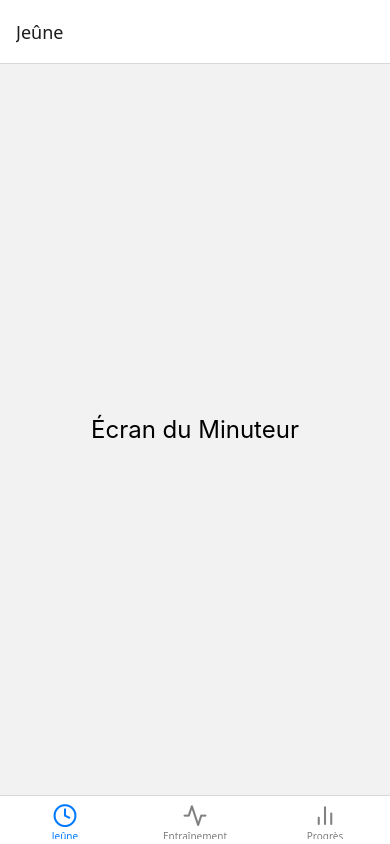
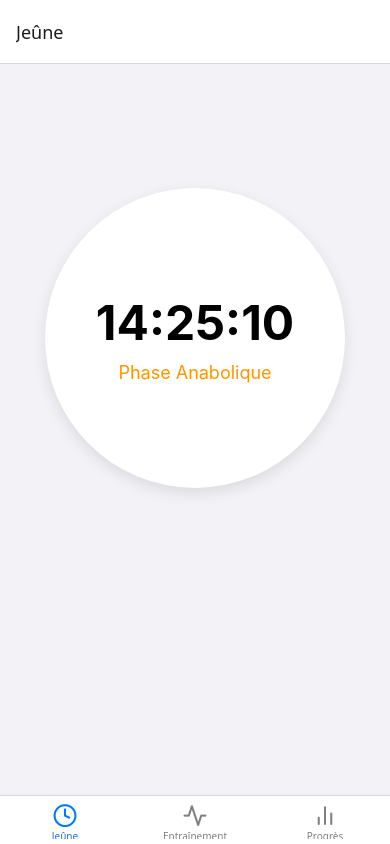
Before and after one commit to Sidjaah-maker/FlowUp, a React Native app: screen /Timer in a window 390 px wide. Built offline with nearby package versions, Linux system fonts and the light colour scheme.

Commit message:
feat: add timer screen components

```diff
--- /dev/null
+++ b/src/components/CircularProgress.tsx
@@ -0,0 +1,41 @@
+import React from 'react';
+import { View, Text, StyleSheet } from 'react-native';
+import { colors } from '../constants/colors';
+
+const CircularProgress = () => {
+  return (
+    <View style={styles.container}>
+      <Text style={styles.timeText}>14:25:10</Text>
+      <Text style={styles.phaseText}>Phase Anabolique</Text>
+    </View>
+  );
+};
+
+const styles = StyleSheet.create({
+  container: {
+    width: 300,
+    height: 300,
+    borderRadius: 150, // La moitié de la largeur/hauteur pour un cercle parfait
+    backgroundColor: colors.surface,
+    justifyContent: 'center',
+    alignItems: 'center',
+    // Ombre pour donner un effet de profondeur
+    shadowColor: '#000',
+    shadowOffset: { width: 0, height: 5 },
+    shadowOpacity: 0.1,
+    shadowRadius: 15,
+    elevation: 10,
+  },
+  timeText: {
+    fontSize: 48,
+    fontWeight: 'bold',
+    color: colors.textPrimary,
+  },
+  phaseText: {
+    fontSize: 18,
+    color: colors.secondary,
+    marginTop: 10,
+  },
+});
+
+export default CircularProgress;
--- /dev/null
+++ b/src/components/Container.tsx
@@ -0,0 +1,29 @@
+import React from 'react';
+import { View, StyleSheet, SafeAreaView, StatusBar } from 'react-native';
+import { colors } from '../constants/colors';
+
+interface ContainerProps {
+  children: React.ReactNode;
+}
+
+const Container: React.FC<ContainerProps> = ({ children }) => {
+  return (
+    <SafeAreaView style={styles.safeArea}>
+      <StatusBar barStyle="dark-content" backgroundColor={colors.background} />
+      <View style={styles.innerContainer}>{children}</View>
+    </SafeAreaView>
+  );
+};
+
+const styles = StyleSheet.create({
+  safeArea: {
+    flex: 1,
+    backgroundColor: colors.background,
+  },
+  innerContainer: {
+    flex: 1,
+    paddingHorizontal: 20, // Marges gauche et droite
+  },
+});
+
+export default Container;
--- a/src/screens/TimerScreen.tsx
+++ b/src/screens/TimerScreen.tsx
@@ -1,22 +1,33 @@
 import React from 'react';
-import { View, Text, StyleSheet } from 'react-native';
+import { View, StyleSheet } from 'react-native';
+
+// On importe nos nouveaux composants !
+import Container from '../components/Container';
+import CircularProgress from '../components/CircularProgress';
 
 function TimerScreen() {
   return (
-    <View style={styles.container}>
-      <Text style={styles.text}>Écran du Minuteur</Text>
-    </View>
+    <Container>
+      <View style={styles.progressContainer}>
+        <CircularProgress />
+      </View>
+      <View style={styles.controlsContainer}>
+        {/* Les boutons viendront ici */}
+      </View>
+    </Container>
   );
 }
 
 const styles = StyleSheet.create({
-  container: {
-    flex: 1,
+  progressContainer: {
+    flex: 3, // Prend 3/4 de l'espace vertical
     justifyContent: 'center',
     alignItems: 'center',
   },
-  text: {
-    fontSize: 24,
+  controlsContainer: {
+    flex: 1, // Prend 1/4 de l'espace vertical
+    justifyContent: 'space-around',
+    alignItems: 'center',
   },
 });
 
```
Also changed, not shown: src/components/Button.tsx (added).
